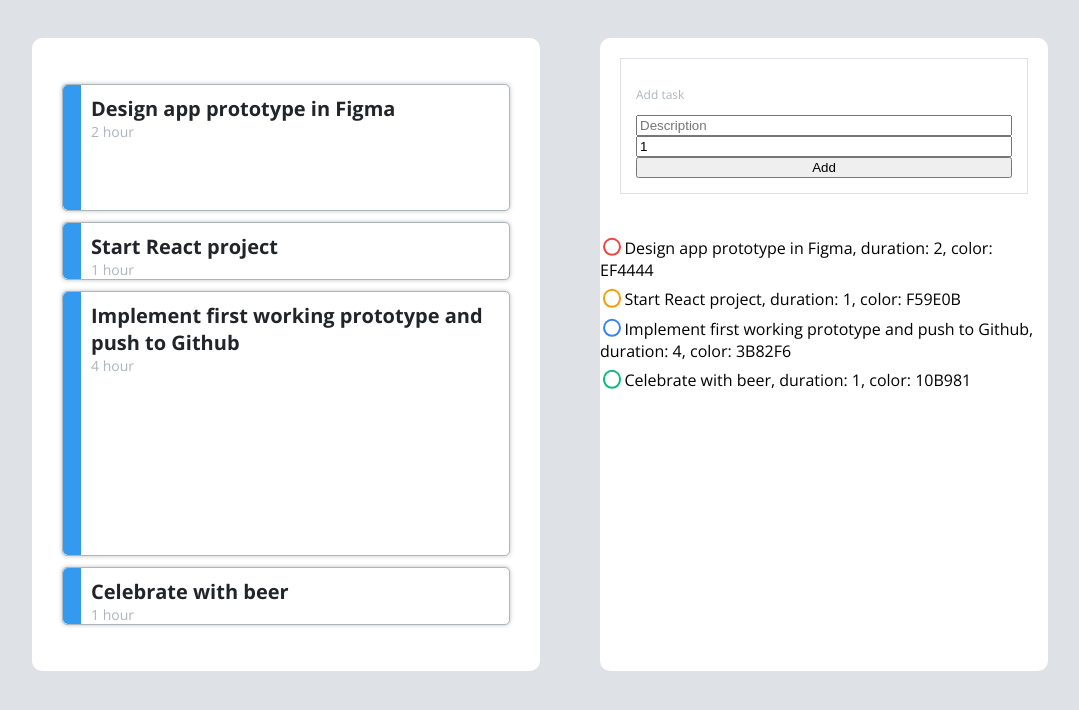
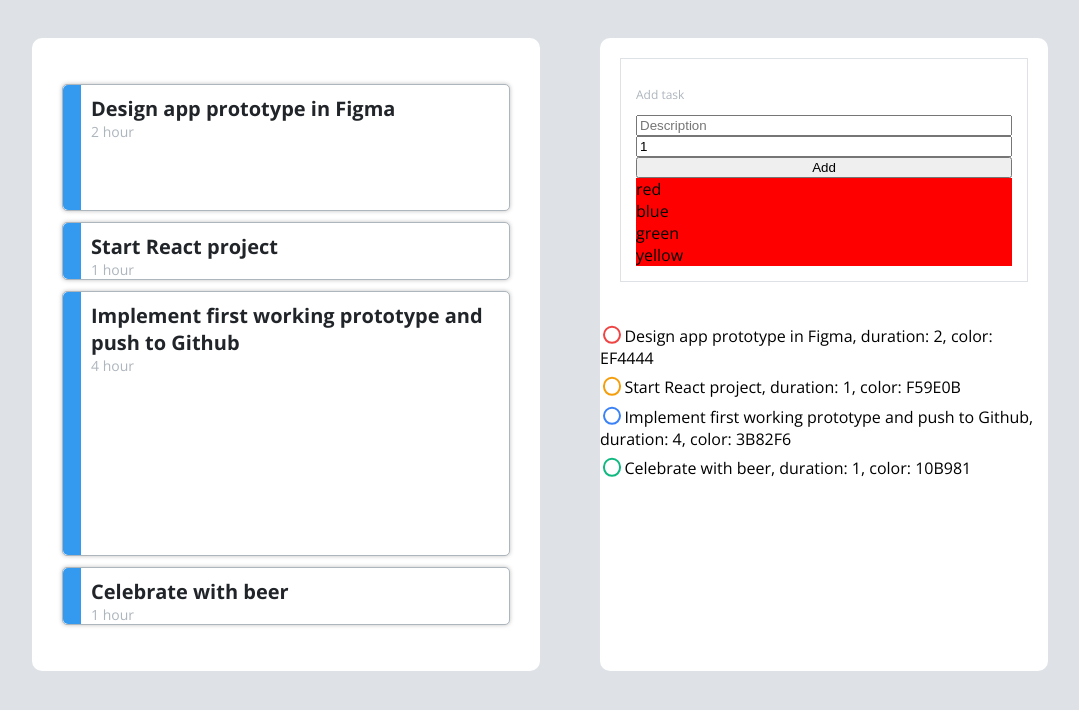
Before and after one commit to dcrescimbeni/todo-less, a React (Create React App) app: page / in a window 1280 px wide. Shown: the top 710 px of the page, without its empty margins (100-1179 px from the left). Built offline with nearby package versions, Linux system fonts and the light colour scheme.

Commit message:
Started to implement color picker

```diff
--- a/src/AddItem/AddItem.js
+++ b/src/AddItem/AddItem.js
@@ -1,3 +1,5 @@
+import ColorPicker from '../ColorPicker/ColorPicker';
+
 import styled from 'styled-components';
 
 export default function AddItem({
@@ -29,6 +31,7 @@ export default function AddItem({
         autoComplete="off"
       />
       <input type="button" value="Add" onClick={handleAdd} />
+      <ColorPicker></ColorPicker>
     </MainWrapper>
   );
 }
--- /dev/null
+++ b/src/ColorPicker/ColorPicker.js
@@ -0,0 +1,20 @@
+import styled from 'styled-components';
+
+export default function ColorPicker() {
+  return (
+    <MainWrapper>
+      <ColorItem color={'red'}></ColorItem>
+      <ColorItem color={'blue'}></ColorItem>
+      <ColorItem color={'green'}></ColorItem>
+      <ColorItem color={'yellow'}></ColorItem>
+    </MainWrapper>
+  );
+}
+
+function ColorItem({ color }) {
+  return <div>{color}</div>;
+}
+
+const MainWrapper = styled.div`
+  background-color: red;
+`;
```
